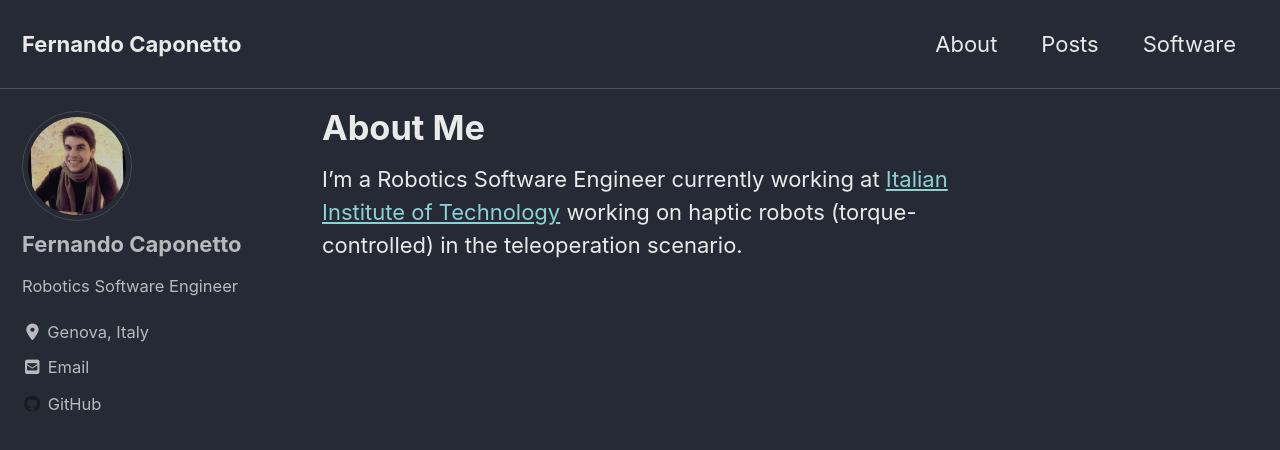
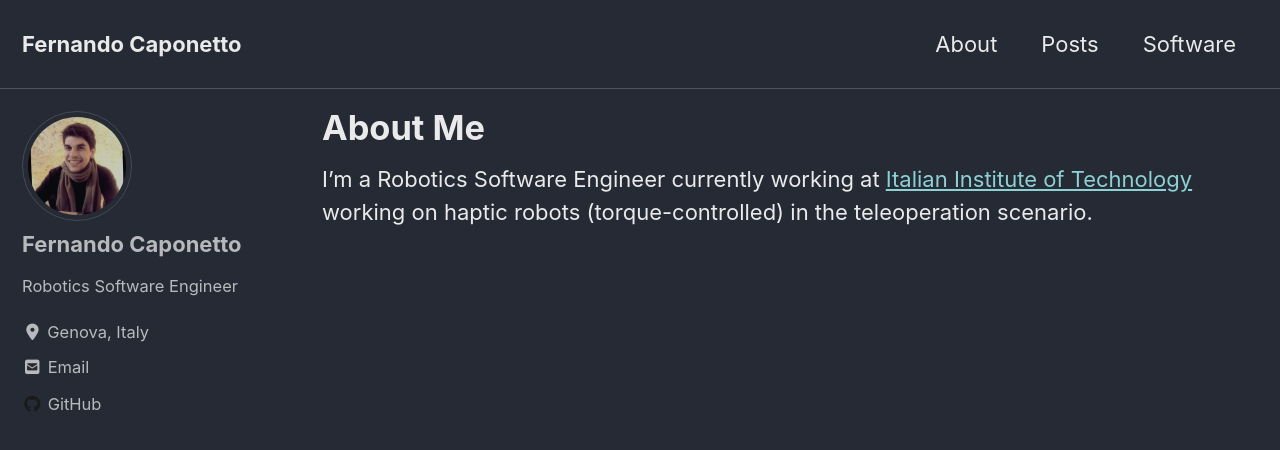
Before and after one commit to fcaponetto/fcaponetto.github.io, a Jekyll site: the page built from index.md, in a window 1280 px wide and 900 px high. Shown: the top 450 px of the window. Built offline with Jekyll 4.4.1, drawn with Linux system fonts in a browser that asks for light colours; cached includes are drawn as plain includes; nearby versions of some CDN libraries.

Commit message:
right padding

```diff
--- a/_sass/minimal-mistakes/_page.scss
+++ b/_sass/minimal-mistakes/_page.scss
@@ -39,12 +39,12 @@ body {
   @include breakpoint($large) {
     float: right;
     width: calc(100% - #{$right-sidebar-width-narrow});
-    padding-right: $right-sidebar-width-narrow;
+    //padding-right: $right-sidebar-width-narrow;
   }
 
   @include breakpoint($x-large) {
     width: calc(100% - #{$right-sidebar-width});
-    padding-right: $right-sidebar-width;
+    //padding-right: $right-sidebar-width;
   }
 
   .page__inner-wrap {
--- a/_sass/minimal-mistakes/_variables.scss
+++ b/_sass/minimal-mistakes/_variables.scss
@@ -151,7 +151,7 @@ $max-width: $x-large !default;
    Grid
    ========================================================================== */
 
-$right-sidebar-width-narrow: 200px !default;
+$right-sidebar-width-narrow: 100px !default;
 $right-sidebar-width: 300px !default;
 $right-sidebar-width-wide: 400px !default;
 
```
